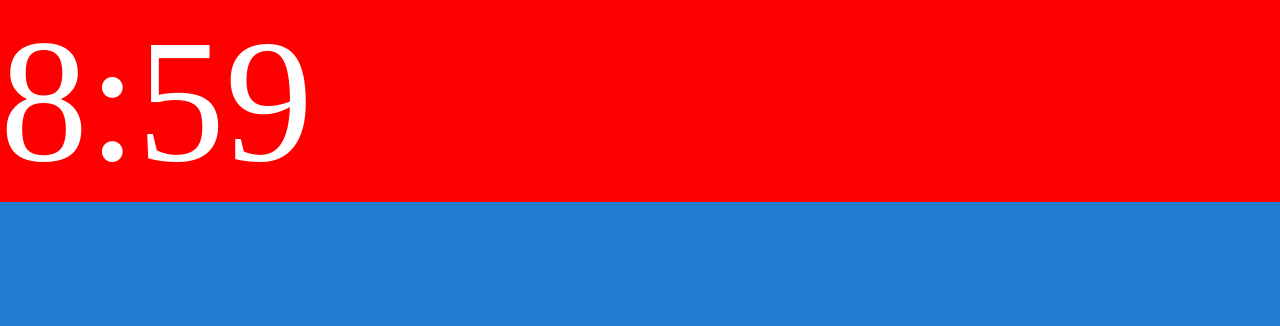
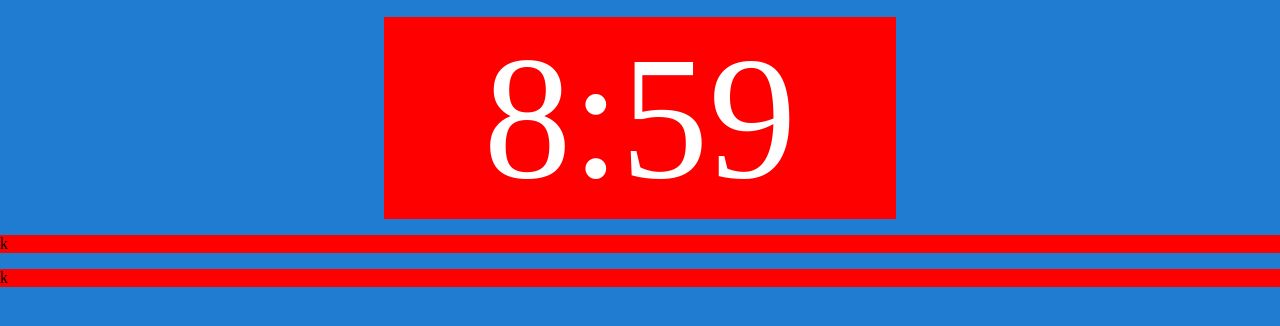
Before and after one commit to Romsdal-videregaende-skole/infotavle-2it, a plain HTML site: page frontend/index.html in a window 1280 px wide. Drawn offline with Linux system fonts and the light colour scheme.

Commit message:
Laget ferdig klokka og fikset div til vær og neste time

```diff
--- a/frontend/index.html
+++ b/frontend/index.html
@@ -9,6 +9,12 @@
 </head>
 <body onload="startTime()">
     <div id="clock"></div>
+    <div class="vær">
+        <p>k</p>
+    </div>
+    <div class="nesteTime">
+        <p>k</p>
+    </div>
 </body>
 <script src="clock.js"></script>
 </html>
--- a/frontend/main.css
+++ b/frontend/main.css
@@ -7,5 +7,17 @@ body {
     color: white;
     background-color: red;
     font-size: 11em;
-    align-self: center;
+    display: flex;
+    justify-content: center;
+    width: 40%;
+    margin-left: 30%;
+    margin-top: 1.3%;
 }
+
+.vær {
+    background-color: red;
+}
+
+.nesteTime {
+    background-color: red;
+}
```
